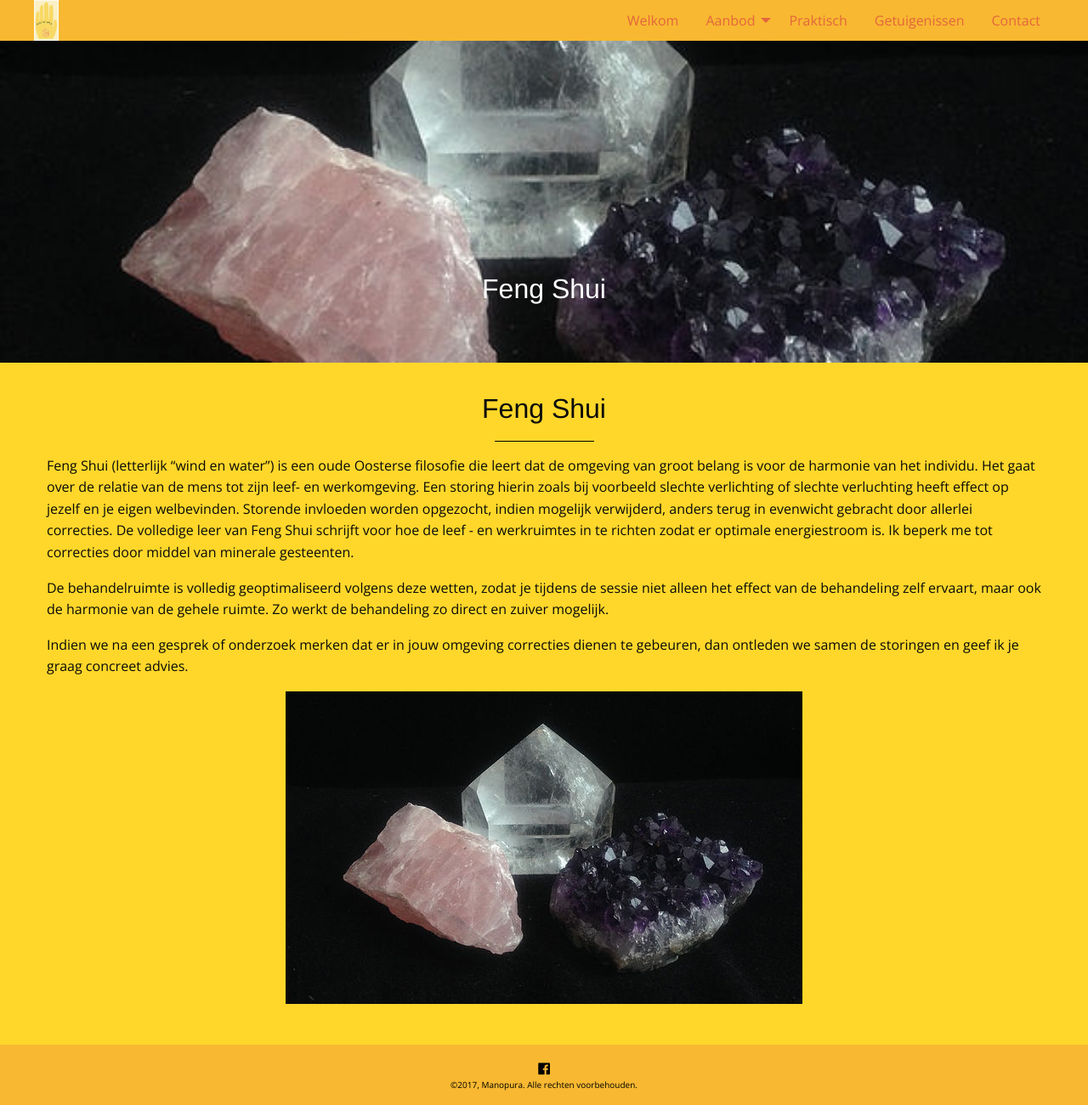
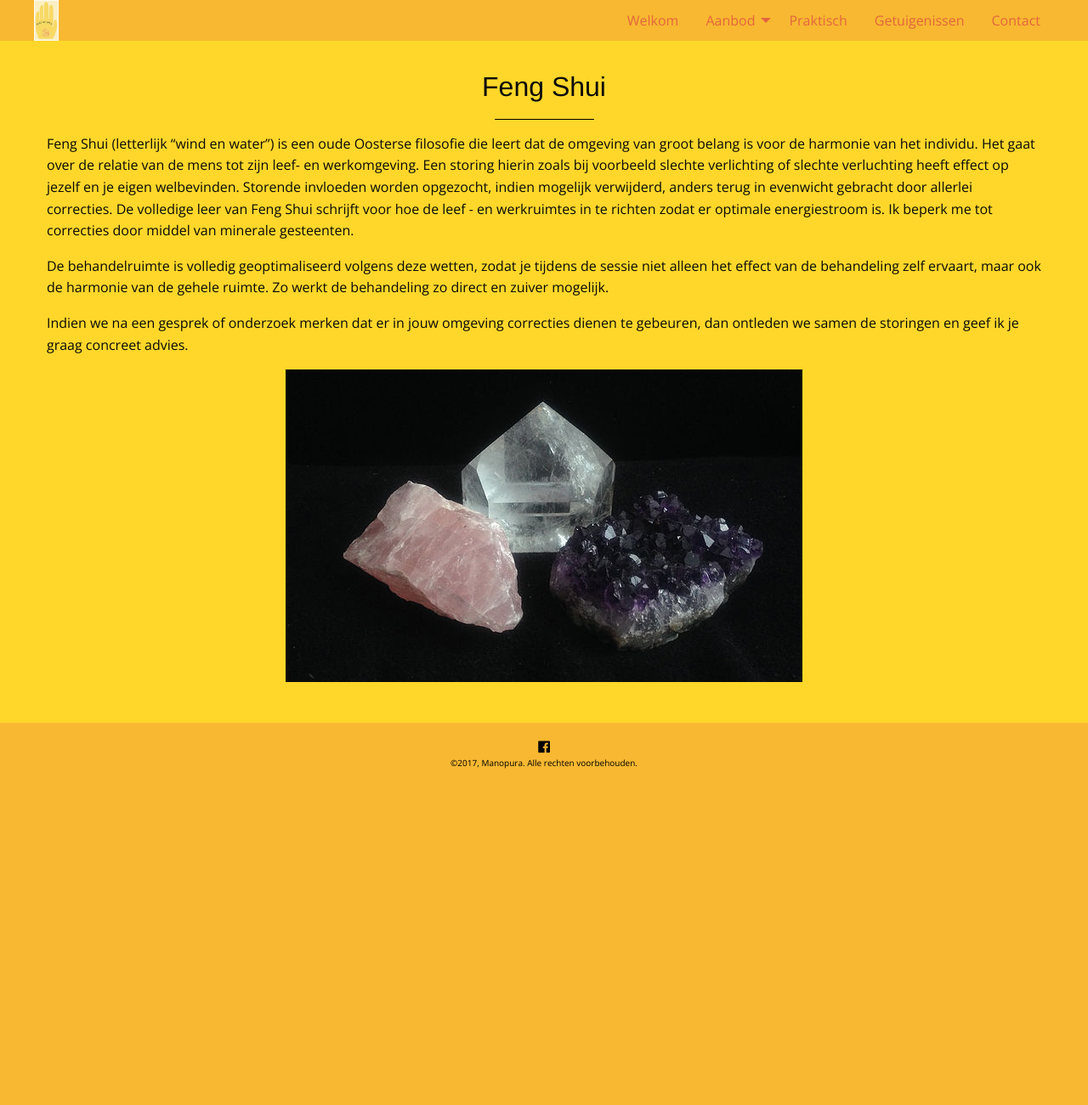
Before and after one commit to manopura/manopura.github.io, a Jekyll site: the page built from fengshui.md, in a window 1280 px wide. Shown: the whole page at 85% size. Built offline with Jekyll 4.4.1, drawn with Linux system fonts in a browser that asks for light colours; nearby versions of some CDN libraries; after the commit the page ends 922 px from its top, so only the background shows below that.

Commit message:
Update fengshui.md

```diff
--- a/fengshui.md
+++ b/fengshui.md
@@ -1,7 +1,7 @@
 ---
 layout: markdown
 menu: fengshui
-image: /images/stenen.jpg
+image:
 title: Feng Shui
 ---
 # Feng Shui
```
